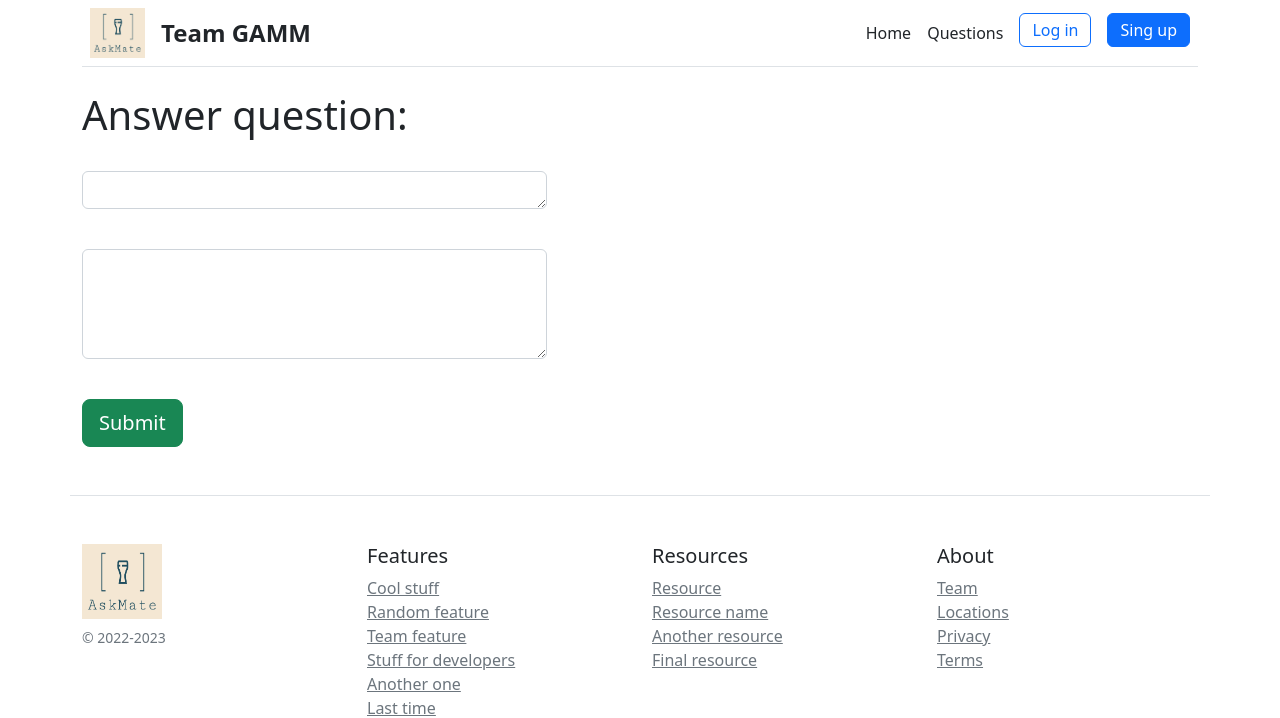
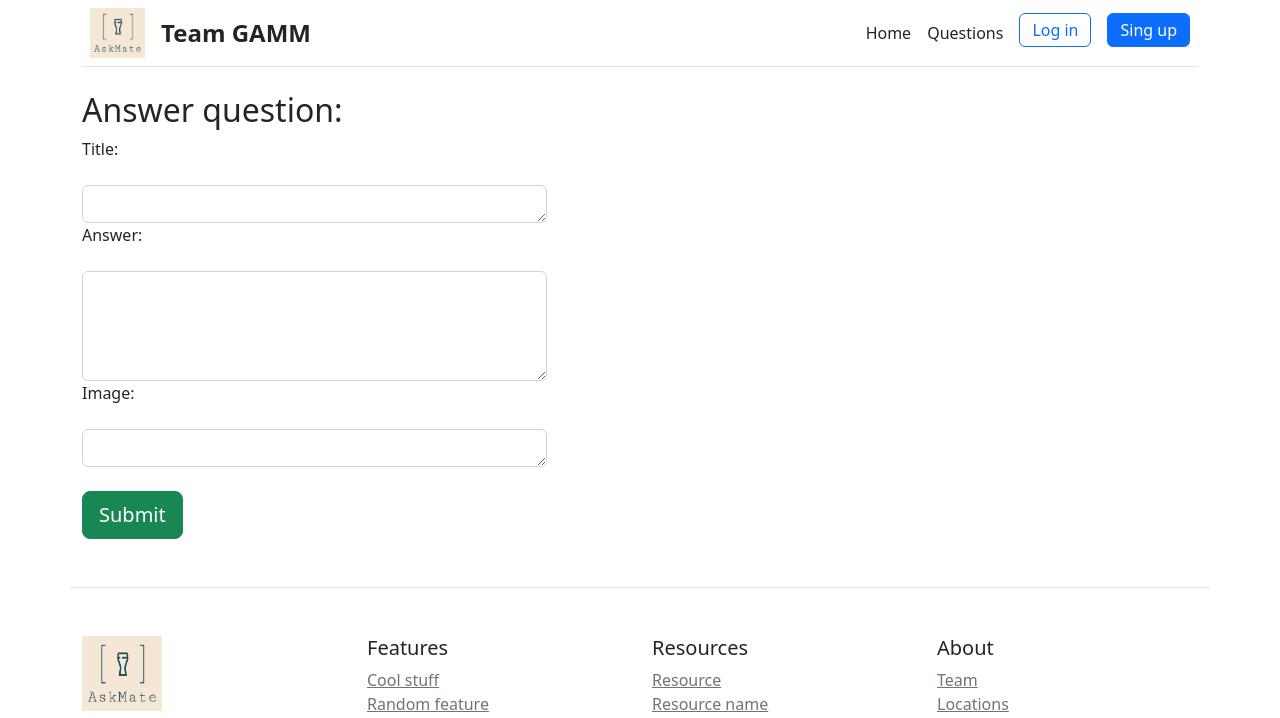
Before and after one commit to wilk98/AskMate, a Flask app: template templates/answer.html in a window 1280 px wide. Shown: the top 718 px of the page. Run offline with Flask 2, Linux system fonts and the light colour scheme; the template is opened without the code that fills it, so the values that code supplies are empty.

Commit message:
running add answers

```diff
--- a/server.py
+++ b/server.py
@@ -24,10 +24,8 @@ def show_questions():
 @app.route('/question', methods=["POST", "GET"])
 def add_question():
     ts_epoch = (int(time.time()))
-    print(ts_epoch)
     question_to_add = {}
     if request.method == "POST":
-        question_to_add['id'] = 0
         question_to_add['submission_time'] = str(datetime.fromtimestamp(ts_epoch).strftime('%Y-%m-%d %H:%M:%S'))
         question_to_add['view_number'] = 0
         question_to_add['vote_number'] = 0
@@ -41,16 +39,17 @@ def add_question():
                                message=question_to_add.get('message'))
 
 
-@app.route('/question/<question_id>/new_answer', methods=['POST'])
+@app.route('/question/<question_id>/new_answer', methods=['POST', 'GET'])
 def add_new_answer(question_id):
+    ts_epoch = (int(time.time()))
     answer_to_post = {}
     if request.method == 'POST':
-        answer_to_post['id'] = 0
+        answer_to_post['submission_time'] = str(datetime.fromtimestamp(ts_epoch).strftime('%Y-%m-%d %H:%M:%S'))
         answer_to_post['vote_number'] = 0
         answer_to_post['question_id'] = question_id
         answer_to_post['message'] = request.form['message']
-        # answer_to_post['image'] = request.form['image']
-        connection.post_answer(answer_to_post)
+        answer_to_post['image'] = request.form['image']
+        data_manager.post_answer(answer_to_post)
         return redirect('/list')
     return render_template('answer.html',
                            question_id=question_id,
--- a/templates/answer.html
+++ b/templates/answer.html
@@ -2,24 +2,21 @@
 
 
 {% block title %}
-Answer question
+ Ask a question
 {% endblock %}
 
 {% block body %}
-        <h1>{% block header %}Answer question: {% endblock %}</h1>
-        <!-- This form will send its data as a POST request
-            to 'http://localhost:5000/question/<question_id>/add_answer' route when
-            the user submits the form -->
+        <h2>Answer question:</h2>
         <form class="form-group col-lg-5"  action="/question/{{ question_id }}/new_answer" method="post">
-            <!-- Label for the textarea to help the user understand what it is for. -->
-            <p ><label  for="title">{% block quest_title %}{% endblock %}</label><br>
+            <label  >Title: </label><br>
+            <label  for="title">{% block quest_title %}{% endblock %}</label><br>
             <textarea class="form-control col-lg-6" id="title" name="title" rows="1" cols="40">{{ title if title }}</textarea>
-            </p>
-            <p>
+            <label  >Answer: </label><br>
             <label for="message">{% block message %}{% endblock %}</label><br>
             <textarea  class="form-control col-lg-6" id="message" name="message" rows="4" cols="60">{{ message if message }}</textarea>
-            </p>
-            {% block update %}{% endblock %}
+            <label  >Image: </label><br>
+            <label  for="image">{% block image %}{% endblock %}</label><br>
+            <textarea class="form-control col-lg-6" id="image" name="image" rows="1" cols="40">{{ image if image }}</textarea>
             <button class="btn btn-success mt-4 btn-lg" type="submit">Submit</button>
         </form>
 {% endblock %}
```
Also changed, not shown: data_manager.py (+12 -0 lines).
